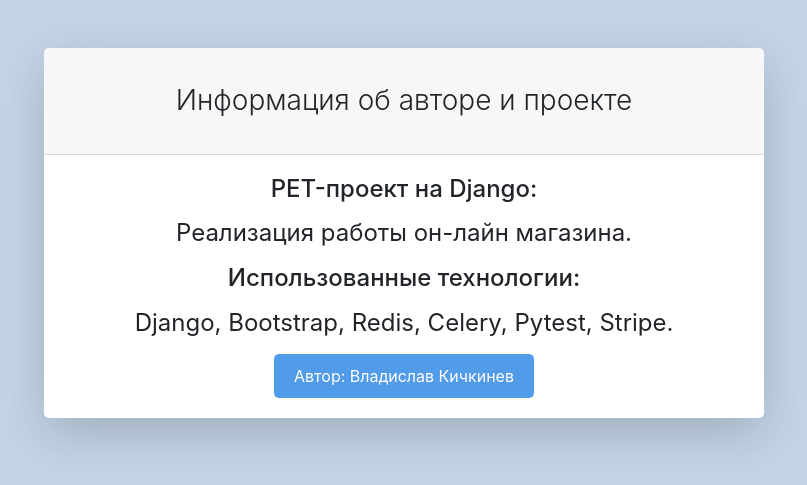
After one commit to KIchkinevVladislav/WebShopPET, a Django app: page /about in a window 1280 px wide. The commit adds this page. Shown: the top 485 px of the page, without its empty margins (236-1043 px from the left). Run offline with Django 3.2, Linux system fonts and the light colour scheme; parts of the project's set-up code (start-up, migrations or seed data) failed here and were passed over; some libraries are stand-ins or nearby versions.

Commit message:
and page about.html

```diff
--- /dev/null
+++ b/products/templates/products/about.html
@@ -0,0 +1,48 @@
+{% extends 'users/base.html' %}
+
+{% block content %}
+<main>
+    <div class="container">
+        <div class="row justify-content-center">
+            <div class="col-lg-8">
+                <div class="card shadow-lg border-0 rounded-lg mt-5">
+                    <div class="card-header">
+                        <h3 class="text-center font-weight-light my-4">Информация об авторе и проекте</h3>
+                    </div>
+                    <div class="card-body text-center">
+                        <h4>
+                            <p>PET-проект на Django:</p>
+                            <p class="normal-text">Реализация работы он-лайн магазина.</p>
+                            <p>Использованные технологии: </p>
+                            <p class="normal-text">Django, Bootstrap, Redis, Celery, Pytest, Stripe.</p>
+                        </h4>
+                        <a class="custom-button" href="https://github.com/KIchkinevVladislav">
+                            Автор: Владислав Кичкинев
+                        </a>
+                    </div>
+                </div>
+            </div>
+        </div>
+    </div>
+    <style>
+        .normal-text {
+            font-weight: normal;
+        }
+        .custom-button {
+        display: inline-block;
+        padding: 10px 20px;
+        background-color: #529be9;
+        color: white;
+        text-align: center;
+        text-decoration: none;
+        border-radius: 5px;
+        border: none;
+        cursor: pointer;
+    }
+    .custom-button:hover {
+        background-color: #2988ee;
+    }
+    </style>
+
+</main>
+{% endblock %}
--- a/products/templates/products/products.html
+++ b/products/templates/products/products.html
@@ -131,6 +131,7 @@
     <footer class="py-5 bg-dark">
         <div class="container">
             <p class="m-0 text-center text-white">Copyright &copy; Store 2022</p>
+            <a class="text-center font-weight-light my-6" href="{% url 'about' %}" style="display: block; color: white;">О проекте и авторе</a>
         </div>
         <!-- /.container -->static/
     </footer>
--- a/products/views.py
+++ b/products/views.py
@@ -57,3 +57,8 @@
     basket.delete()
 
     return HttpResponseRedirect(request.META['HTTP_REFERER'])
+
+
+class AboutView(TitleMixin, TemplateView):
+    template_name = 'products/about.html'
+    title = 'Store - О проекте и авторе.'
--- a/store/settings.py
+++ b/store/settings.py
@@ -45,7 +45,6 @@
     'django.contrib.sites',
     'django_dump_load_utf8',
     'django.contrib.humanize',
-    'django.contrib.flatpages',
 
     'allauth',
     'allauth.account',
@@ -67,7 +66,6 @@
     'django.contrib.messages.middleware.MessageMiddleware',
     'django.middleware.clickjacking.XFrameOptionsMiddleware',
     'debug_toolbar.middleware.DebugToolbarMiddleware',
-    'django.contrib.flatpages.middleware.FlatpageFallbackMiddleware',
 ]
 
 ROOT_URLCONF = 'store.urls'
--- a/store/urls.py
+++ b/store/urls.py
@@ -5,7 +5,7 @@
 from django.urls import include, path
 
 from orders.views import stripe_webhook_view
-from products.views import IndexView
+from products.views import IndexView, AboutView
 
 urlpatterns = [
     path('admin/', admin.site.urls),
@@ -17,6 +17,8 @@
     path('orders/', include('orders.urls', namespace='orders')),
     # url для вебхук страйп
     path('webhook/stripe/', stripe_webhook_view, name='stripe_webhook'),
+    # информация о проекте и авторе
+    path('about', AboutView.as_view(), name='about'),
 ]
 
 if settings.DEBUG:
```
